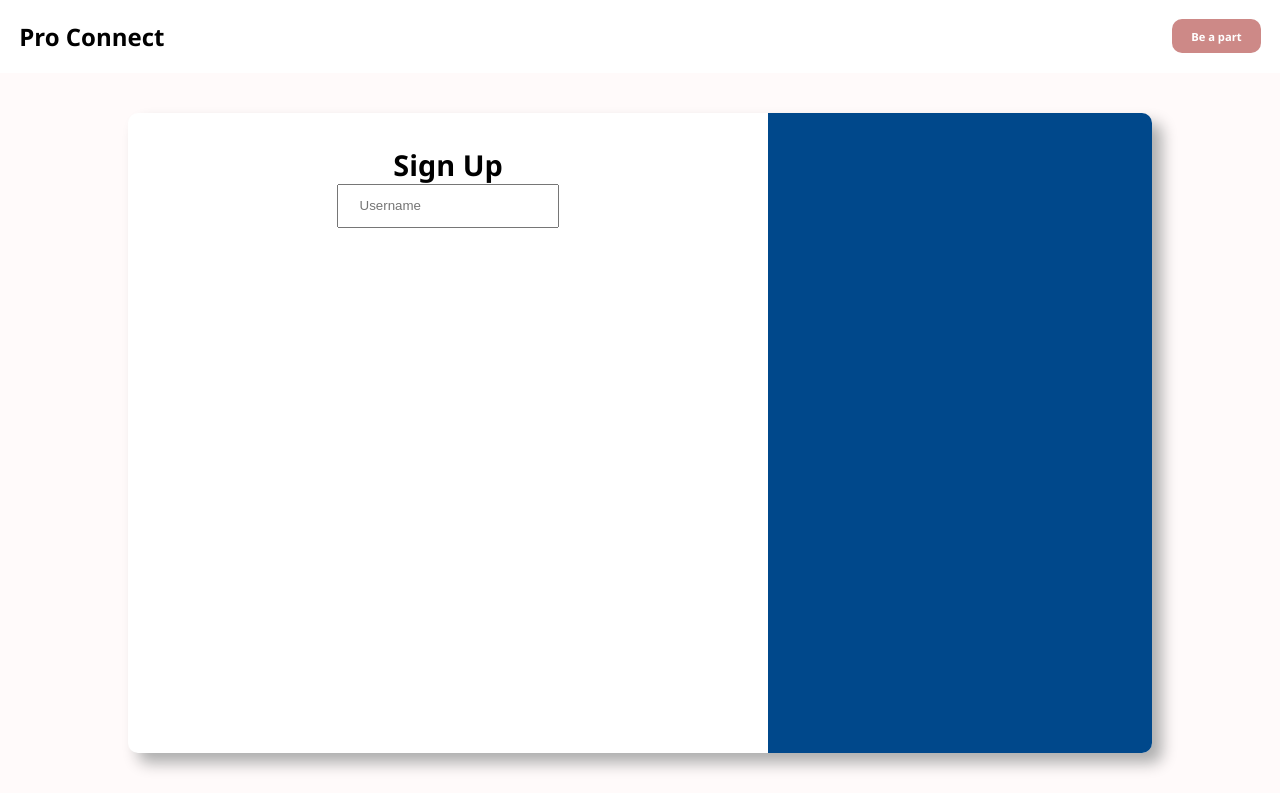
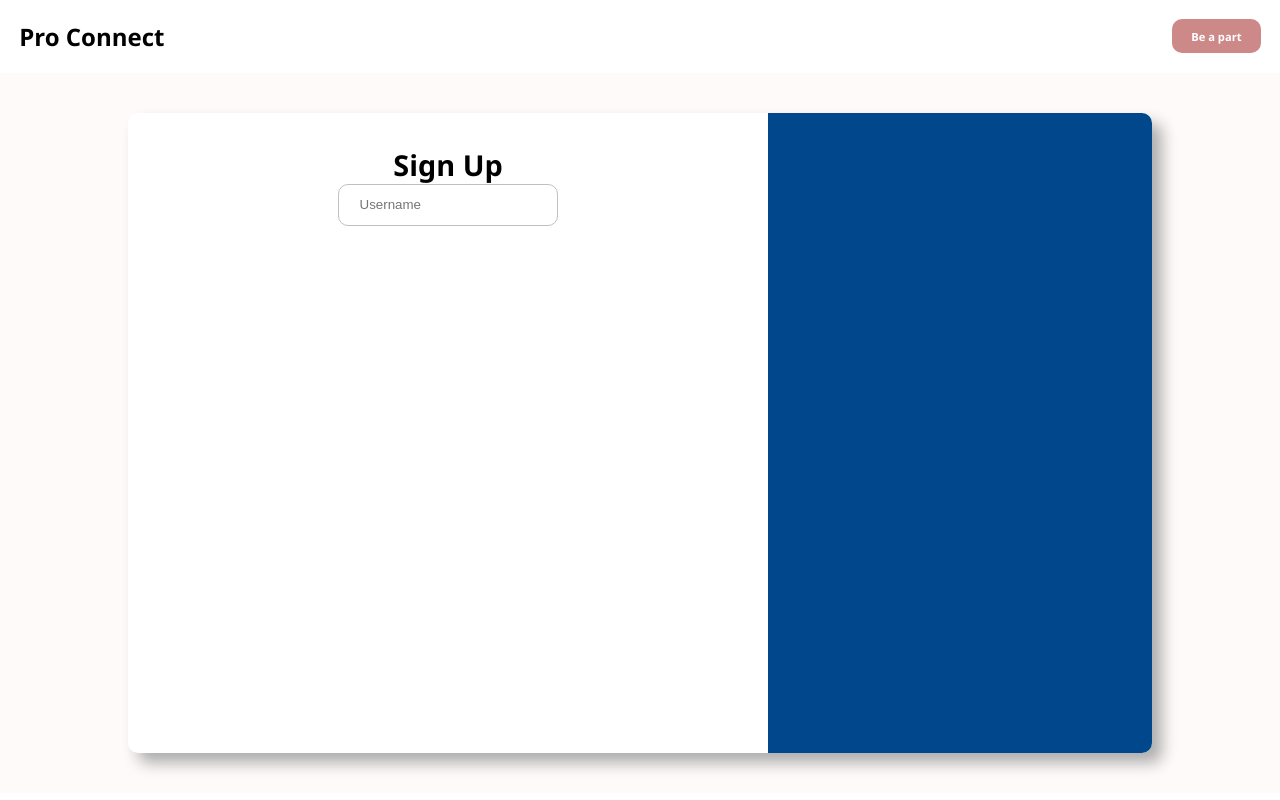
Before and after one commit to Aryanarya01/LinkedIn, a Next.js app in the folder frontend/: page /login in a window 1280 px wide. Built offline with nearby package versions, Linux system fonts and the light colour scheme.

Commit message:
login component

```diff
--- a/frontend/src/pages/login/style.module.css
+++ b/frontend/src/pages/login/style.module.css
@@ -32,7 +32,8 @@
     padding-inline: 1.3rem;
     padding-block: 0.8rem;
     outline: none;
-
+    border-radius: 10px;
+    border: 1px solid silver;
 }
 
 .cardContainer_right{
```
